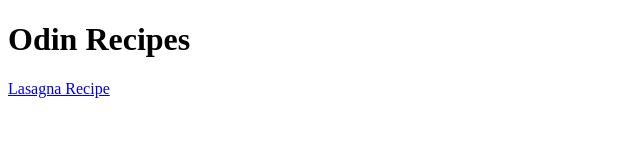
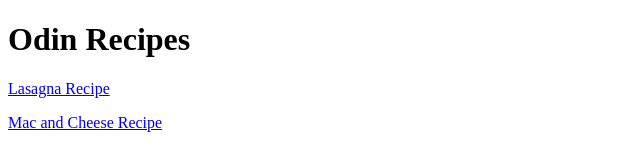
Before and after one commit to issacodigo/odin-recipes, a plain HTML site: page index.html in a window 1280 px wide. Shown: the whole page, without its empty margins (0-640 px from the left). Drawn offline with Linux system fonts and the light colour scheme.

Commit message:
added mac n cheese recipe

```diff
--- a/index.html
+++ b/index.html
@@ -7,6 +7,10 @@
 
     <body>
         <h1>Odin Recipes </h1>
+
         <p><a href="./recipes/lasagna.html">Lasagna Recipe</p>
+        <p><a href="./recipes/macncheese.html">Mac and Cheese Recipe</p>
+
+
     </body>
 </html>
```
